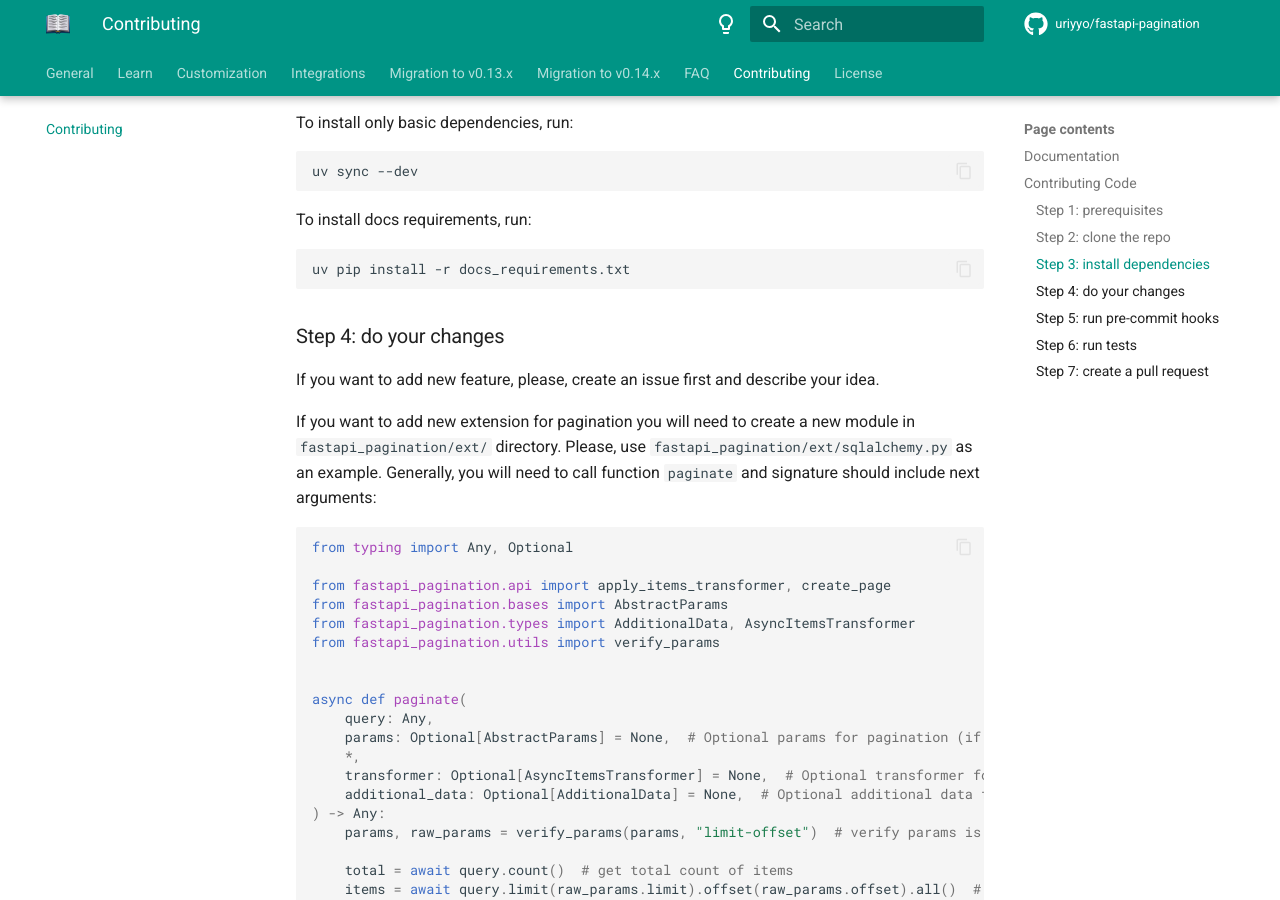
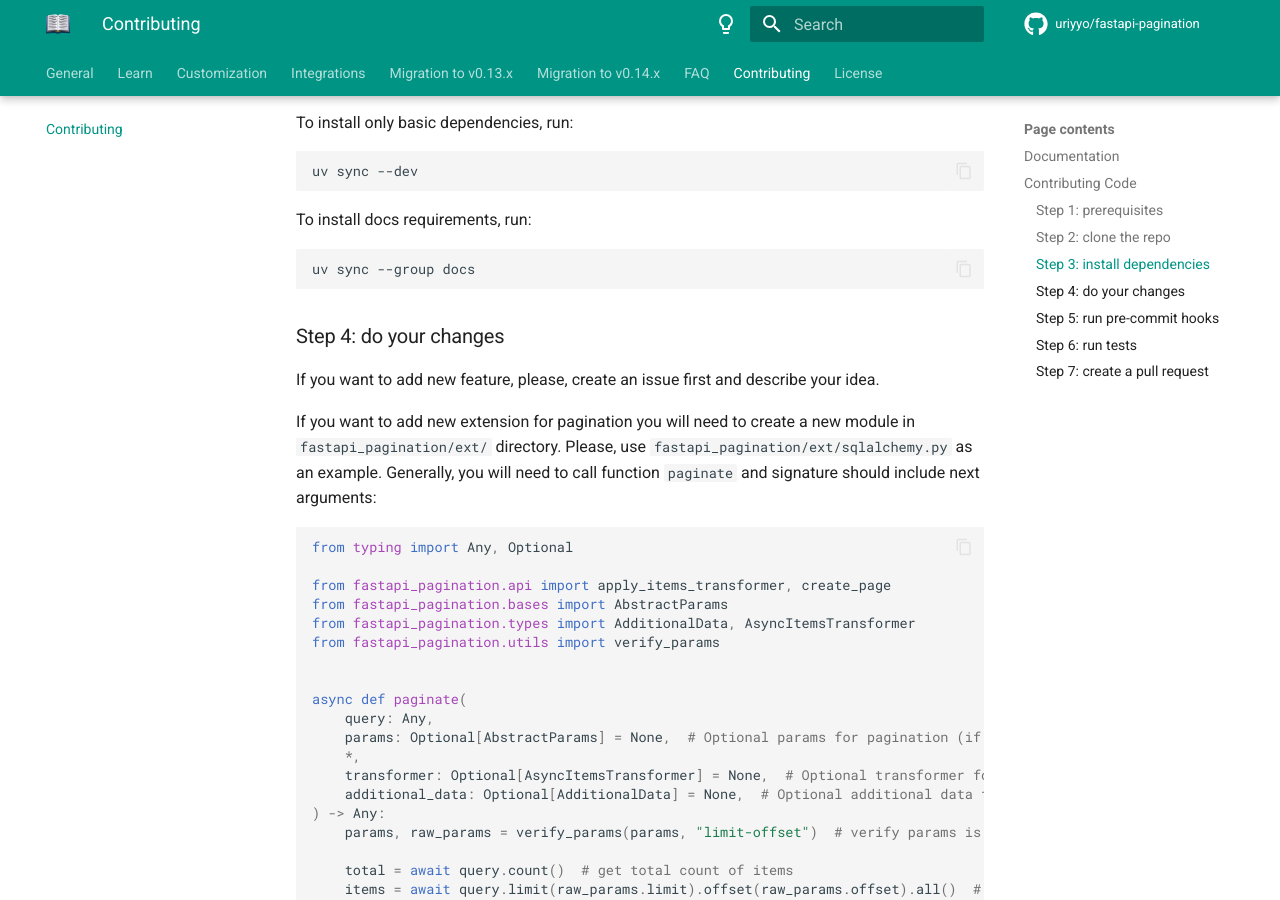
Before and after one commit to uriyyo/fastapi-pagination, an MkDocs documentation site: the page built from docs/contributing.md, in a window 1280 px wide and 900 px high, scrolled down 809 px. Built offline with MkDocs 1.6.1 and Material for MkDocs 9.7.7, drawn with Linux system fonts in a browser that asks for light colours; comment, search, counter and statistics services are not loaded.

Commit message:
Fix instructions to sync docs requirements in CONTRIBUTING.md (#1799)

````diff
--- a/docs/contributing.md
+++ b/docs/contributing.md
@@ -38,7 +38,7 @@
 
 To install docs requirements, run:
 ```sh
-uv pip install -r docs_requirements.txt
+uv sync --group docs
 ```
 
 ### Step 4: do your changes
````
